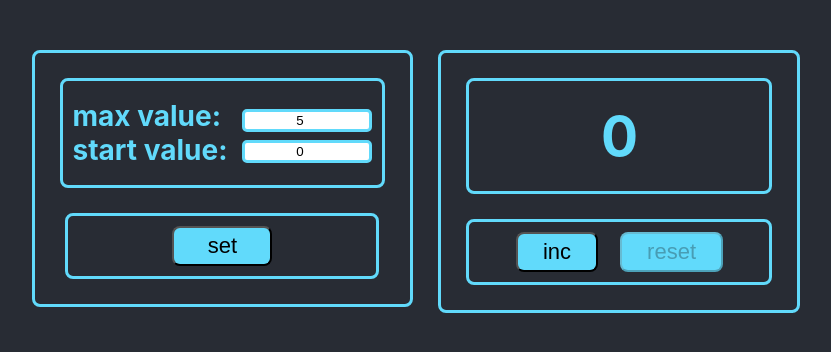
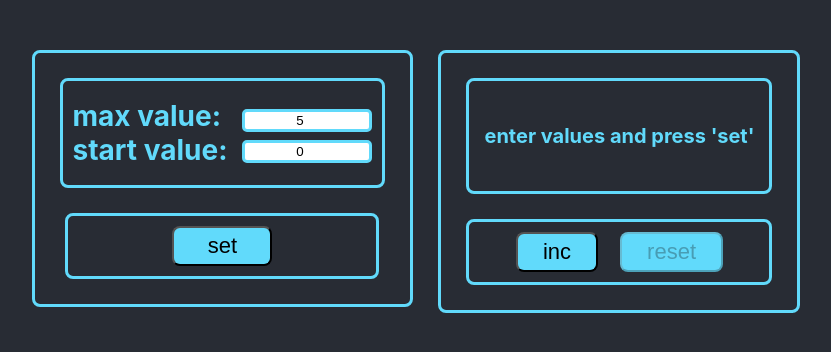
Before and after one commit to zillomoons/counter, a React (Create React App) app: page / in a window 1280 px wide. Shown: the top 352 px of the page, without its empty margins (224-1055 px from the left). Built offline with nearby package versions, Linux system fonts and the light colour scheme.

Commit message:
refactoring, adding NumberInput component

```diff
--- a/src/App.css
+++ b/src/App.css
@@ -25,6 +25,7 @@ body{
   justify-content: center;
   font-size: 55px;
   font-weight: bold;
+  color: #61dafb;
 }
 
 .numberDefault {
--- a/src/App.tsx
+++ b/src/App.tsx
@@ -1,23 +1,31 @@
 import React, {useState} from 'react';
 import './App.css';
-import {Counter} from "./Counter";
-import {Settings} from "./Settings";
+import {Counter} from "./components/Counter";
+import {Settings} from "./components/Settings";
 
 
 function App() {
     const [startValue, setStartValue] = useState<number>(0)
     const [maxValue, setMaxValue] = useState<number>(5)
-    const addMinValue = (min: number) => setStartValue(min)
-    const addMaxValue = (max: number) => setMaxValue(max)
+    const [showCount,setShowCount] = useState<boolean>(false);
+    const [count, setCount] = useState<number>(startValue)
 
-    const [count, setCount] = useState<number>(startValue)
-    const incrementCount = () => {
-        if (count < maxValue){
-            setCount(count + 1)
-        }
+    const addMinValue = (min: number) => {
+        setStartValue(min);
+        setShowCount(false);
     }
-    const resetCount = () => setCount(startValue)
-    const setInitValue = () => setCount(startValue)
+    const addMaxValue = (max: number) => {
+        setMaxValue(max);
+        setShowCount(false);
+    }
+    const incrementCount = () => count < maxValue && setCount(count + 1)
+
+    const resetCount = () => setCount(startValue);
+
+    const setInitValue = () => {
+        setCount(startValue);
+        setShowCount(true)
+    }
 
     return (
         <div className="App">
@@ -27,6 +35,7 @@ function App() {
                       addMinValue={addMinValue}
                       addMaxValue={addMaxValue}/>
             <Counter count={count}
+                     showCount={showCount}
                      startValue={startValue}
                      maxValue={maxValue}
                      reset={resetCount}
--- a/src/Counter.tsx
+++ /dev/null
@@ -1,29 +0,0 @@
-import React from 'react';
-import './App.css';
-import {Button} from './Button';
-
-type PropsType = {
-    count: number
-    incCount: () => void
-    reset: () => void
-    startValue: number
-    maxValue: number
-}
-export const Counter = ({count, incCount, reset, startValue, maxValue}: PropsType ) => {
-    const error = ( startValue < 0 ) || ( maxValue < startValue + 1)
-    return (
-        <div className='counter'>
-            <div className='countDisplay'>
-                <div className={count === maxValue ? 'numberFinal' : 'numberDefault'}>
-                    {!error && count}
-                    {/*{!count && <div className={'intro'}>enter values and press 'set'</div>}*/}
-                    { error && <div className={'errorMessage'}>incorrect value!</div> }
-                </div>
-            </div>
-            <div className='buttons'>
-                <Button name={'inc'} disabled={count === maxValue} callback={incCount}/>
-                <Button name={'reset'} disabled={count === startValue} callback={reset}/>
-            </div>
-        </div>
-    );
-};
--- /dev/null
+++ b/src/components/Counter.tsx
@@ -0,0 +1,31 @@
+import React from 'react';
+import '../App.css';
+import {Button} from './Button';
+
+type PropsType = {
+    count: number
+    incCount: () => void
+    reset: () => void
+    startValue: number
+    maxValue: number
+    showCount: boolean
+}
+export const Counter = ({count, incCount, reset, startValue, maxValue, showCount}: PropsType) => {
+    const error = (startValue < 0) || (maxValue < startValue + 1)
+    return (
+        <div className='counter'>
+            <div className='countDisplay'>
+                <div>
+                    {!error && showCount &&
+                    <div className={count === maxValue ? 'numberFinal' : 'numberDefault'}>{count}</div>}
+                    {!error && !showCount && <div className={'intro'}>enter values and press 'set'</div>}
+                    {error && <div className={'errorMessage'}>incorrect value!</div>}
+                </div>
+            </div>
+            <div className='buttons'>
+                <Button name={'inc'} disabled={showCount && count === maxValue} callback={incCount}/>
+                <Button name={'reset'} disabled={count === startValue} callback={reset}/>
+            </div>
+        </div>
+    );
+};
--- /dev/null
+++ b/src/components/NumberInput.tsx
@@ -0,0 +1,15 @@
+import React, {ChangeEvent} from "react";
+import './../App.css'
+
+type PropsType ={
+    value: number
+    onChange: (e: ChangeEvent<HTMLInputElement>)=>void
+    error: boolean
+}
+
+export const NumberInput = ({value, onChange, error}: PropsType) => {
+    return <input type={'number'}
+                  value={value}
+                  onChange={onChange}
+                  className={error ? 'errorInput' : 'defaultInput'}/>
+}
--- a/src/Settings.tsx
+++ b/src/components/Settings.tsx
@@ -1,6 +1,7 @@
 import React, {ChangeEvent, useState} from "react";
 import {Button} from "./Button";
-import './App.css'
+import '../App.css'
+import {NumberInput} from "./NumberInput";
 
 type PropsType = {
     startValue: number
@@ -10,7 +11,8 @@ type PropsType = {
     setInitValue: () => void
 }
 
-export const Settings = ({startValue,maxValue, addMaxValue, addMinValue, setInitValue, ...props}: PropsType) => {
+export const Settings = ({startValue,maxValue, addMaxValue, addMinValue, setInitValue}: PropsType) => {
+    const [disable, setDisable] = useState<boolean>(false)
     const onClickHandler = () => {
         setInitValue();
         setDisable(true);
@@ -25,7 +27,6 @@ export const Settings = ({startValue,maxValue, addMaxValue, addMinValue, setInit
     }
     const errorMin = startValue < 0
     const errorMax = maxValue < startValue + 1
-    const [disable, setDisable] = useState<boolean>(false)
 
     return (
         <div className={'settings'}>
@@ -35,14 +36,8 @@ export const Settings = ({startValue,maxValue, addMaxValue, addMinValue, setInit
                     <div>start value: </div>
                 </div>
                 <div className={'inputNumber'}>
-                    <input type={'number'}
-                           value={maxValue}
-                           onChange={onChangeMaxHandler}
-                           className={errorMax ? 'errorInput' : 'defaultInput'}/>
-                    <input type={'number'}
-                           value={startValue}
-                           onChange={onChangeMinHandler}
-                           className={errorMin || errorMax ? 'errorInput' : 'defaultInput'}/>
+                    <NumberInput value={maxValue} onChange={onChangeMaxHandler} error={errorMax} />
+                    <NumberInput value={startValue} onChange={onChangeMinHandler} error={errorMax || errorMin} />
                 </div>
             </div>
             <div className={'setButton'}>
```
Also changed, not shown: src/components/Button.tsx (renamed from src/Button.tsx), src/logo.svg (deleted).
